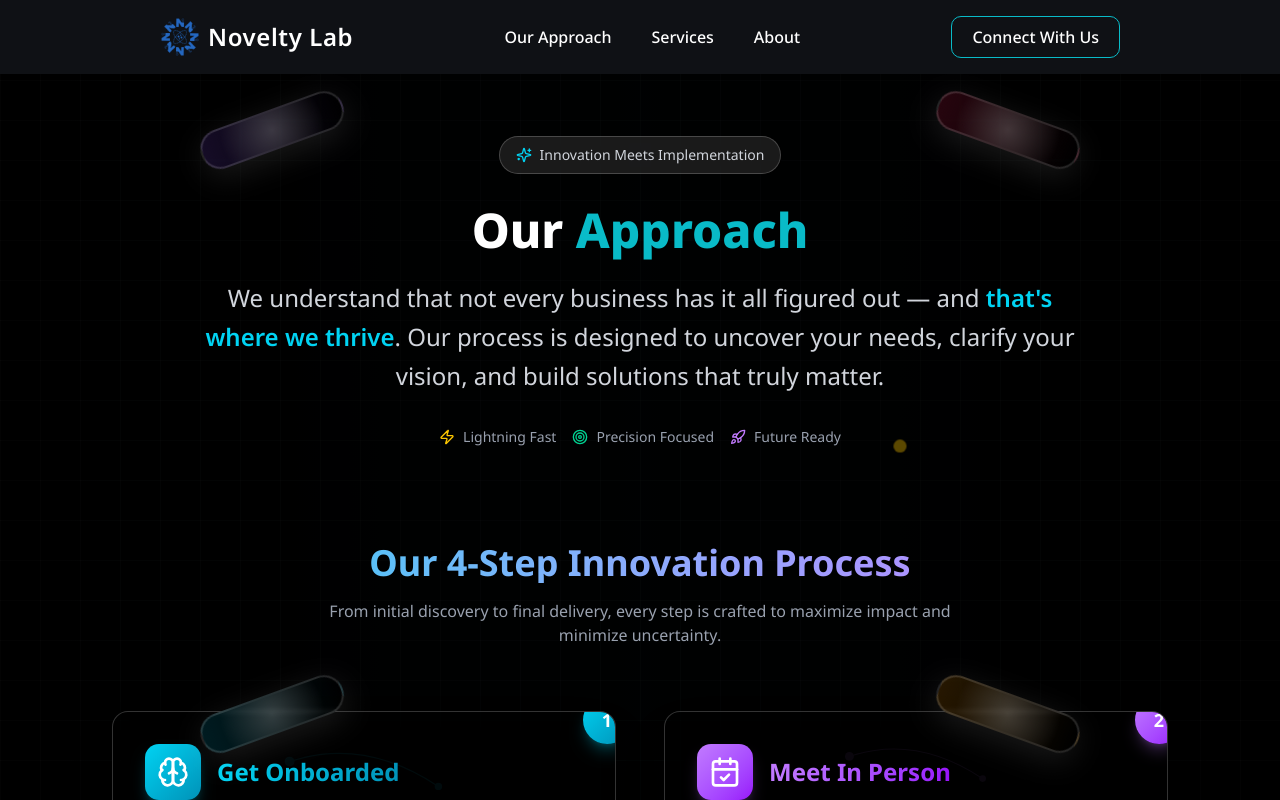
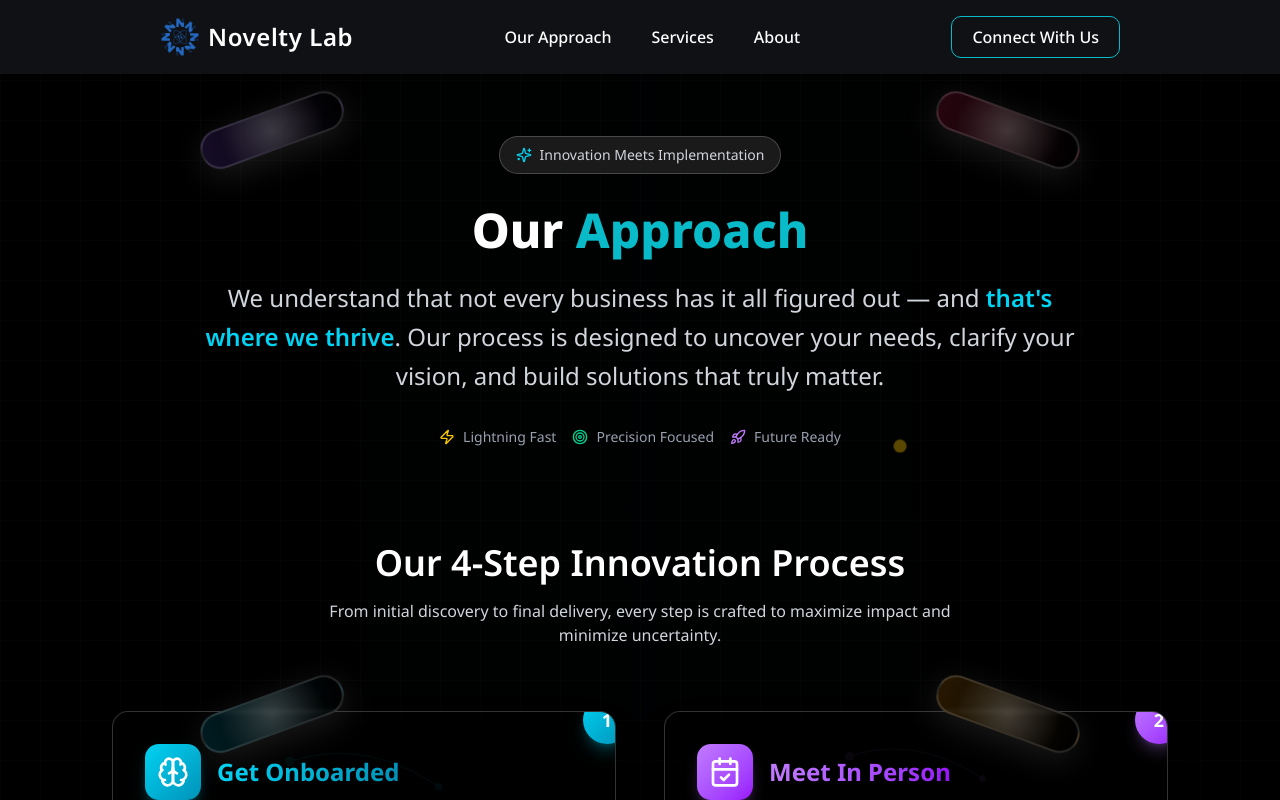
Before and after one commit to rupeshbug/novelty_lab_website, a Next.js app: page /approach in a window 1280 px wide. Shown: the top 800 px of the page. Built offline with nearby package versions, Linux system fonts and the light colour scheme.

Commit message:
our approach page done

```diff
--- a/src/app/approach/page.tsx
+++ b/src/app/approach/page.tsx
@@ -277,16 +277,16 @@ export default function OurApproachPage() {
         {/* Process Section */}
         <section className="max-w-6xl mx-auto px-6 md:px-12 pb-24">
           <div className="text-center mb-16">
-            <h2 className="text-3xl md:text-4xl font-bold mb-4 bg-gradient-to-r from-cyan-400 to-purple-400 bg-clip-text text-transparent">
+            <h2 className="text-3xl md:text-4xl font-semibold mb-4 ">
               Our 4-Step Innovation Process
             </h2>
-            <p className="text-gray-400 max-w-2xl mx-auto">
+            <p className="text-gray-300 max-w-2xl mx-auto">
               From initial discovery to final delivery, every step is crafted to
               maximize impact and minimize uncertainty.
             </p>
           </div>
 
-          <div className="grid grid-cols-1 md:grid-cols-2 gap-8 md:gap-12">
+          <div className="cursor-pointer grid grid-cols-1 md:grid-cols-2 gap-8 md:gap-12">
             {steps.map((step, index) => (
               <StepCard key={step.step} {...step} index={index} />
             ))}
```
